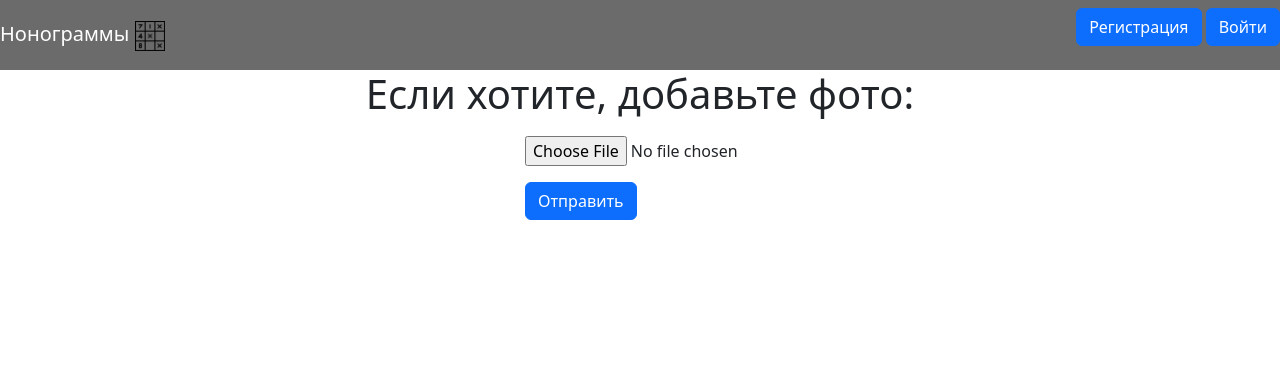
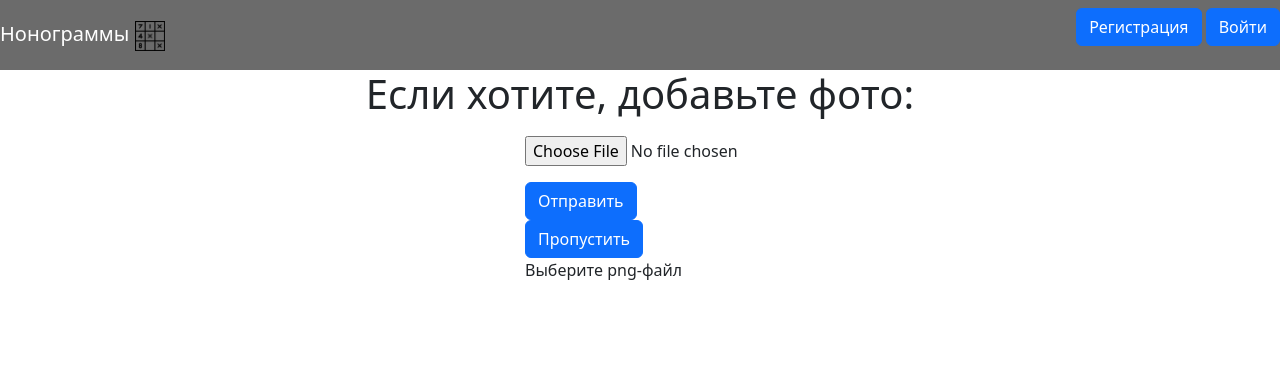
Before and after one commit to Serafaz/WebProject, a Flask app: page /load_photo in a window 1280 px wide. Shown: the top 370 px of the page. Run offline with Flask 3, Linux system fonts and the light colour scheme; parts of the project's set-up code (start-up, migrations or seed data) failed here and were passed over.

Commit message:
improves load_image

```diff
--- a/main.py
+++ b/main.py
@@ -59,23 +59,36 @@ def login():
         user = db_sess.query(User).filter(User.email == form.email.data).first()
         if user and user.check_password(form.password.data):
             login_user(user, remember=form.remember_me.data)
-            if f'/static/img/{current_user}_image.png' in images_of_players:
+            if f'/static/img/{current_user}_image.png' not in images_of_players:
                 return redirect('/load_photo')
         return render_template('login.html', message='Неправильный логин и пароль', form=form)
     return render_template('login.html', title='Авторизация', form=form)
 
 
+@app.route('/about_game', methods=['GET', 'POST'])
+def about_game():
+    if request.method == 'GET':
+        return render_template('about_game.html')
+    if request.method == 'POST':
+        return redirect('/')
+
+
 @app.route('/load_photo', methods=['GET', 'POST'])
 def load_photo():
     if request.method == 'GET':
-        return render_template('load_image_if_want.html', title='Загрузка фото')
+        return render_template('load_image_if_want.html', message='Выберите png-файл',
+                               title='Загрузка фото')
     if request.method == 'POST':
-        f = request.files['file']
-        filename = current_user + '_image.png'
-        image = open(filename, 'wb')
-        image.write(f.read())
-        image.close()
-        os.replace(filename, f'static/img/{filename}')
+        if request.files['file'].filename != '':
+            f = request.files['file']
+            if request.files['file'].filename[-4:] != '.png':
+                return render_template('load_image_if_want.html', message='Файл не ".png"',
+                                       title='Загрузка фото')
+            filename = current_user + '_image.png'
+            image = open(filename, 'wb')
+            image.write(f.read())
+            image.close()
+            os.replace(filename, f'./static/img/{filename}')
         return redirect('/')
 
 
@@ -90,9 +103,7 @@ def main():
 
 if __name__ == "__main__":
     images_of_players = list()
-    for currentdir, dirs, files in os.walk():
-        print(currentdir, dirs, files)
+    for currentdir, dirs, files in os.walk('./static/img'):
         for el in files:
             images_of_players.append(el)
-    print(images_of_players)
     main()
--- a/templates/base.html
+++ b/templates/base.html
@@ -17,7 +17,10 @@
               <img src="/static/img/title_image.png" width="30"
                    height="30"></a>
           {% if current_user.is_authenticated %}
-              <a class="navbar-brand" href="/logout">{{ current_user.name }}</a>
+              <div>{{ current_user.name }}
+                  <img src="/static/img/{{ current_user.name }}_image.png" width="30" height="30"
+                  alt="">
+              </div>
           {% else %}
                 <p>
                     <a class="btn btn-primary" href="/register">Регистрация</a>
--- a/templates/load_image_if_want.html
+++ b/templates/load_image_if_want.html
@@ -9,6 +9,8 @@
     <input type="file" class="form-control-file" id="photo" name="file">
     <p>             </p>
     <button type="submit" class="btn btn-primary">Отправить</button>
+    <button type="submit" class="btn btn-primary">Пропустить</button>
+    <div> {{ message }} </div>
 </form>
 </div>
 </body>
--- a/templates/main.html
+++ b/templates/main.html
@@ -5,7 +5,7 @@
 <h1>Основное меню</h1>
 <div>
     <a href="/" class="btn btn-primary">Начать играть!</a>
-    <a href="/" class="btn btn-info">О нас</a>
+    <a href="/about_game" class="btn btn-info">Об игре</a>
     <a href="/" class="btn btn-primary">Наш бот в телеграме</a>
 </div>
 {% endblock %}
```
Also changed, not shown: templates/about_game.html (added, +11 -0 lines).
